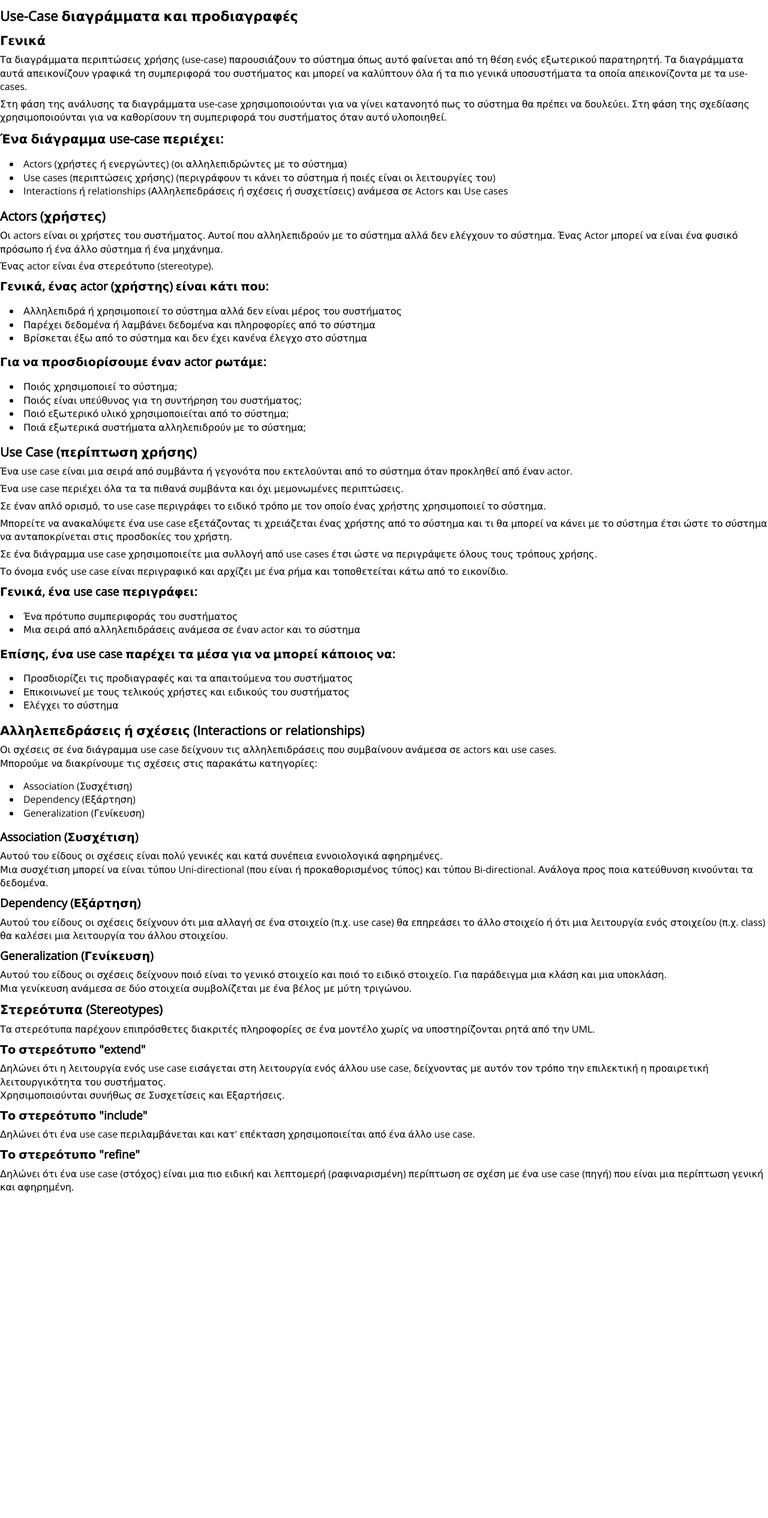
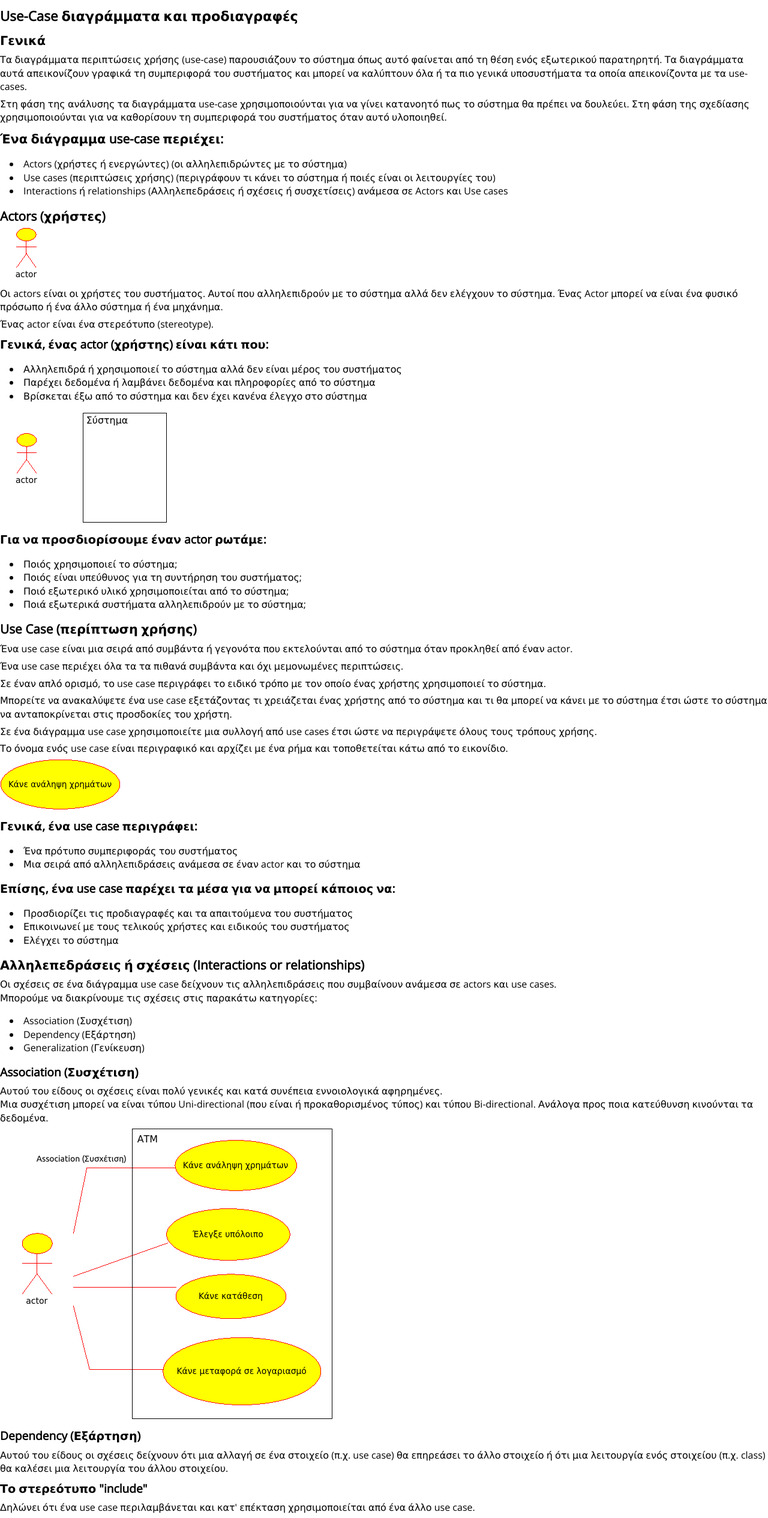
Before and after one commit to leonidas-tsaras/uml, a plain HTML site: page usecases.html in a window 1280 px wide. Shown: the top 2530 px of the page at 60% size. Before the commit the page ends 1996 px from the top, so only its background shows below. Drawn offline with nearby package versions, Linux system fonts and the light colour scheme.

Commit message:
uc images

```diff
--- a/usecases.html
+++ b/usecases.html
@@ -24,6 +24,7 @@
 
 
 		<h3>Actors (χρήστες)</h3>
+		<img src="images/usecases01.png">
 
 		<p>Οι actors είναι οι χρήστες του συστήματος. Αυτοί που αλληλεπιδρούν με το σύστημα αλλά δεν ελέγχουν το σύστημα. Ένας Actor μπορεί να είναι ένα φυσικό πρόσωπο ή ένα άλλο σύστημα ή ένα μηχάνημα.</p>
 		<p>Ένας actor είναι ένα στερεότυπο (stereotype).</p>
@@ -35,6 +36,8 @@
 			<li>Βρίσκεται έξω από το σύστημα και δεν έχει κανένα έλεγχο στο σύστημα</li>
 		</ul>
 
+		<img src="images/usecases02.png">
+
 		<h4>Για να προσδιορίσουμε έναν actor ρωτάμε:</h4>
 		<ul>
 			<li>Ποιός χρησιμοποιεί το σύστημα;</li>
@@ -44,7 +47,6 @@
 		</ul>
 
 		<h3>Use Case (περίπτωση χρήσης)</h3>
-
 		<p>Ένα use case είναι μια σειρά από συμβάντα ή γεγονότα που εκτελούνται από το σύστημα όταν προκληθεί από έναν actor.</p>
 		<p>Ένα use case περιέχει όλα τα τα πιθανά συμβάντα και όχι μεμονωμένες περιπτώσεις.</p>
 		<p>Σε έναν απλό ορισμό, το use case περιγράφει το ειδικό τρόπο με τον οποίο ένας χρήστης χρησιμοποιεί το σύστημα.</p>
@@ -52,6 +54,7 @@
 		<p>Μπορείτε να ανακαλύψετε ένα use case εξετάζοντας τι χρειάζεται ένας χρήστης από το σύστημα και τι θα μπορεί να κάνει με το σύστημα έτσι ώστε το σύστημα να ανταποκρίνεται στις προσδοκίες του χρήστη. </p>
 		<p>Σε ένα διάγραμμα use case χρησιμοποιείτε μια συλλογή από use cases έτσι ώστε να περιγράψετε όλους τους τρόπους χρήσης.</p>
 		<p>Το όνομα ενός use case είναι περιγραφικό και αρχίζει με ένα ρήμα και τοποθετείται κάτω από το εικονίδιο.</p>
+		<img src="images/usecases03.png">
 
 		<h4>Γενικά, ένα use case περιγράφει:</h4>
 
@@ -69,7 +72,6 @@
 
 
 		<h3>Αλληλεπεδράσεις ή σχέσεις (Interactions or relationships)</h3>
-
 		<p>Οι σχέσεις σε ένα διάγραμμα use case δείχνουν τις αλληλεπιδράσεις που συμβαίνουν ανάμεσα σε actors και use cases.<br />
 		Μπορούμε να διακρίνουμε τις σχέσεις στις παρακάτω κατηγορίες:</p>
 
@@ -80,12 +82,17 @@
 		</ul>
 
 		<h4>Association (Συσχέτιση)</h4>
-
 		<p>Αυτού του είδους οι σχέσεις είναι πολύ γενικές και κατά συνέπεια εννοιολογικά αφηρημένες.<br />
 		Μια συσχέτιση μπορεί να είναι τύπου Uni-directional (που είναι ή προκαθορισμένος τύπος) και τύπου Bi-directional. Ανάλογα προς ποια κατεύθυνση κινούνται τα δεδομένα.</p>
+		<img src="images/usecases04.png">
+
 		<h4>Dependency (Εξάρτηση)</h4>
+		<p>Αυτού του είδους οι σχέσεις δείχνουν ότι μια αλλαγή σε ένα στοιχείο (π.χ. use case) θα επηρεάσει το άλλο στοιχείο ή ότι μια λειτουργία ενός στοιχείου (π.χ. class) θα καλέσει μια λειτουργία του άλλου στοιχείου.</p>
 
-		<p>Αυτού του είδους οι σχέσεις δείχνουν ότι μια αλλαγή σε ένα στοιχείο (π.χ. use case) θα επηρεάσει το άλλο στοιχείο ή ότι μια λειτουργία ενός στοιχείου (π.χ. class) θα καλέσει μια λειτουργία του άλλου στοιχείου.</p>
+
+		<h4>Το στερεότυπο "include"</h4>
+		<p>Δηλώνει ότι ένα use case περιλαμβάνεται και κατ' επέκταση χρησιμοποιείται από ένα άλλο use case.</p>
+		<img src="images/usecases05.png">
 
 		<h4>Generalization (Γενίκευση)</h4>
 
@@ -100,10 +107,6 @@
 		<p>Δηλώνει ότι η λειτουργία ενός use case εισάγεται στη λειτουργία ενός άλλου use case, δείχνοντας με αυτόν τον τρόπο την επιλεκτική η προαιρετική λειτουργικότητα του συστήματος.<br />
 		Χρησιμοποιούνται συνήθως σε Συσχετίσεις και Εξαρτήσεις.</p>
 
-		<h4>Το στερεότυπο "include"</h4>
-
-		<p>Δηλώνει ότι ένα use case περιλαμβάνεται και κατ' επέκταση χρησιμοποιείται από ένα άλλο use case.</p>
-
 		<h4>Το στερεότυπο "refine"</h4>
 
 		<p>Δηλώνει ότι ένα use case (στόχος) είναι μια πιο ειδική και λεπτομερή (ραφιναρισμένη) περίπτωση σε σχέση με ένα use case (πηγή) που είναι μια περίπτωση γενική και αφηρημένη.</p>
```
Also changed, not shown: images/usecases01.png (added), images/usecases02.png (added), images/usecases03.png (added), images/usecases04.png (added), images/usecases05.png (added).
